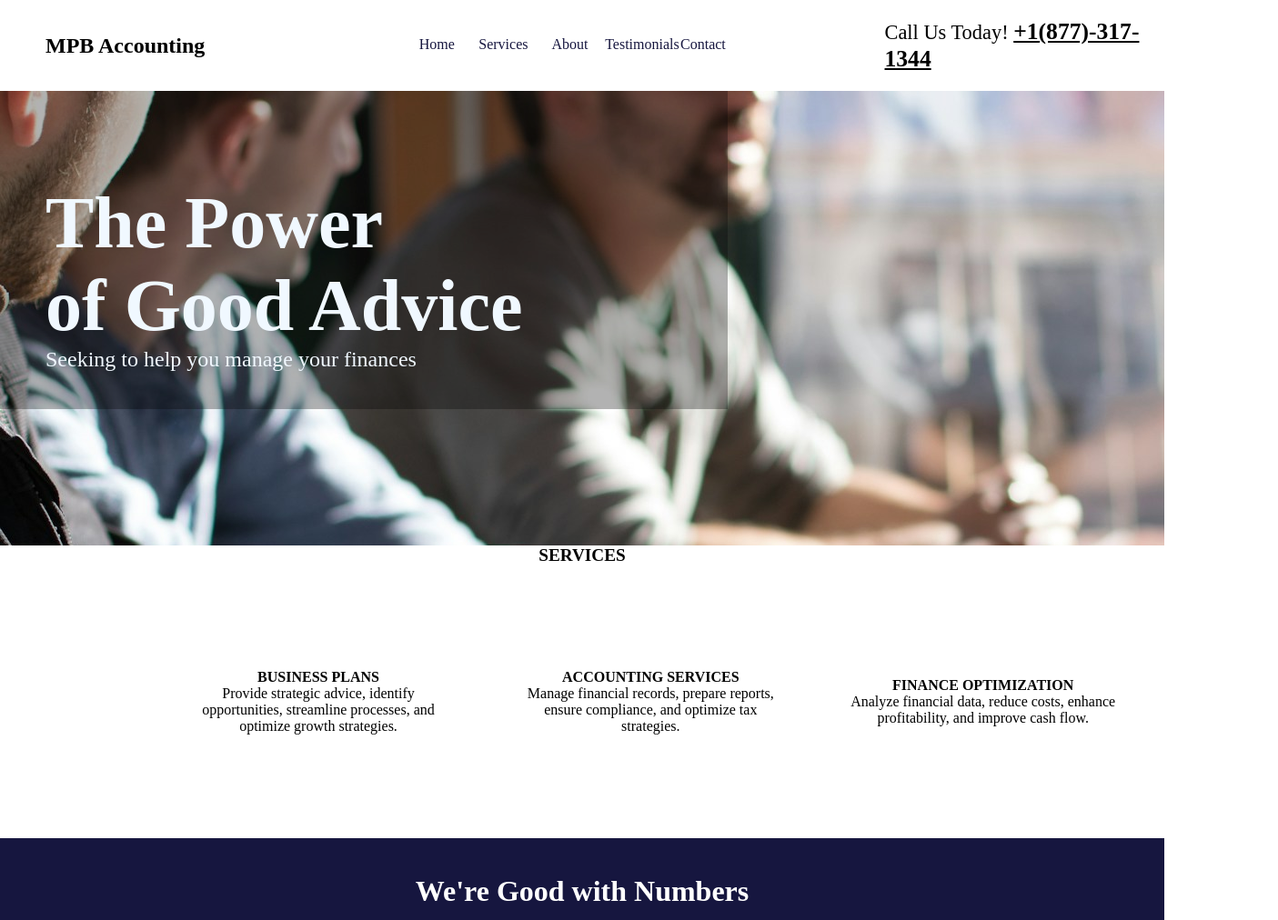
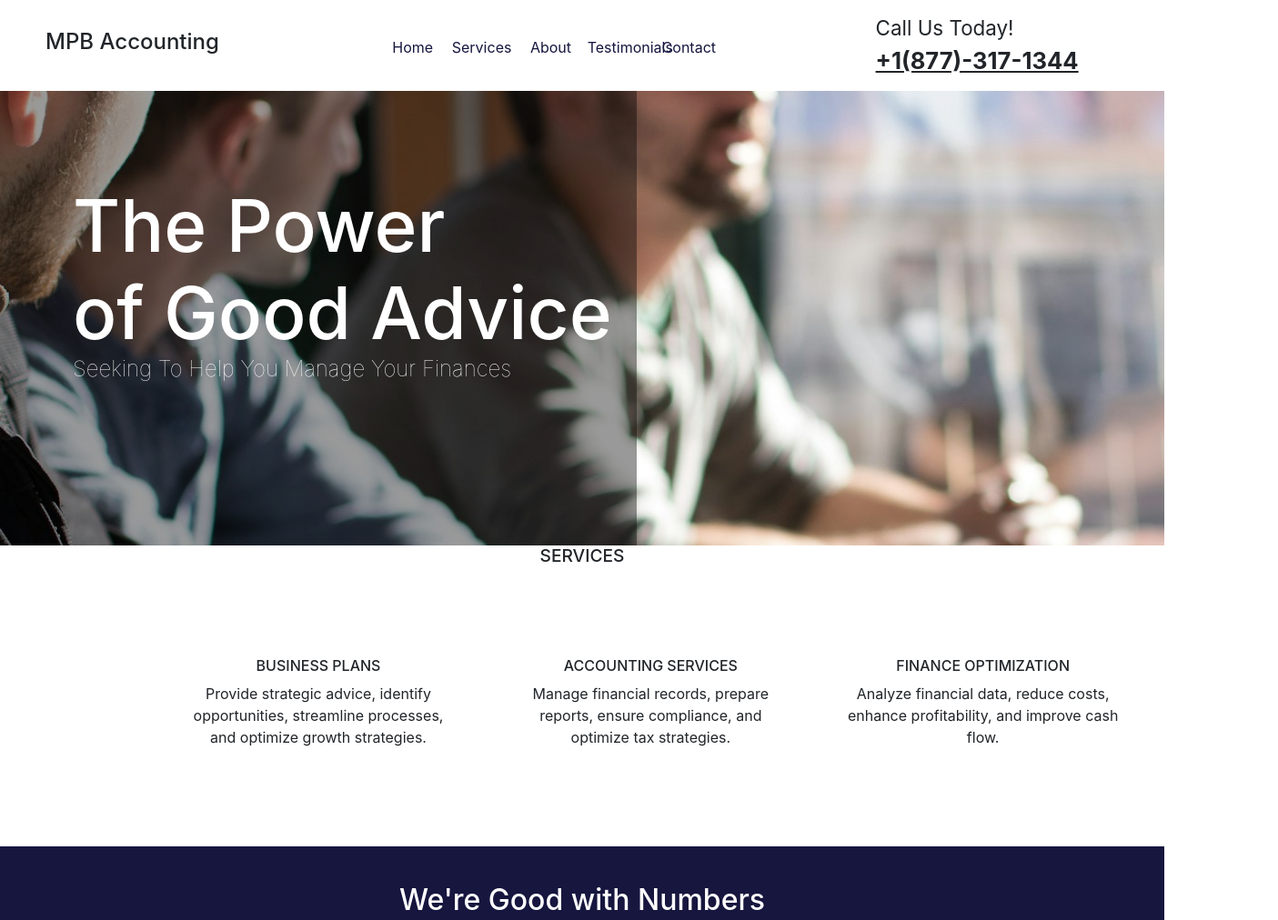
Before and after one commit to MyNerdChild/MPBAccounting_Website, a plain HTML site: page index.html in a window 1280 px wide. Shown: the top 1012 px of the page at 91% size, 1405 px wide, since content can reach past the window. Drawn offline with nearby package versions, Linux system fonts and the light colour scheme.

Commit message:
Add files via upload

```diff
--- a/index.html
+++ b/index.html
@@ -3,6 +3,11 @@
 <head>
     <meta charset="UTF-8">
     <meta name="viewport" content="width=device-width, initial-scale=1.0">
+
+    <!--- Bootstrap -->
+    <link rel="stylesheet" href="https://cdn.jsdelivr.net/npm/bootstrap@4.0.0/dist/css/bootstrap.min.css" integrity="sha384-Gn5384xqQ1aoWXA+058RXPxPg6fy4IWvTNh0E263XmFcJlSAwiGgFAW/dAiS6JXm" crossorigin="anonymous">
+    <meta name="viewport" content="width=device-width, initial-scale=1, shrink-to-fit=true">
+
     <link rel="stylesheet" href="style.css">
 
     <title>MPB Accounting</title>
@@ -25,7 +30,7 @@
         <div class="main">
             <div class="mainText">
                 <h1>The Power <br> of Good Advice</h1>
-                <h5>Seeking to help you manage your finances</h5>
+                <h5>Seeking To Help You Manage Your Finances</h5>
             </div>
         </div>
     </section>
@@ -197,7 +202,13 @@
 
     </section>
 
+    <!-- My javascript -->
     <script src="script.js"></script>
+
+    <!-- Bootstrap Javascript -->
+    <script src="https://code.jquery.com/jquery-3.2.1.slim.min.js" integrity="sha384-KJ3o2DKtIkvYIK3UENzmM7KCkRr/rE9/Qpg6aAZGJwFDMVNA/GpGFF93hXpG5KkN" crossorigin="anonymous"></script>
+    <script src="https://cdn.jsdelivr.net/npm/popper.js@1.12.9/dist/umd/popper.min.js" integrity="sha384-ApNbgh9B+Y1QKtv3Rn7W3mgPxhU9K/ScQsAP7hUibX39j7fakFPskvXusvfa0b4Q" crossorigin="anonymous"></script>
+    <script src="https://cdn.jsdelivr.net/npm/bootstrap@4.0.0/dist/js/bootstrap.min.js" integrity="sha384-JZR6Spejh4U02d8jOt6vLEHfe/JQGiRRSQQxSfFWpi1MquVdAyjUar5+76PVCmYl" crossorigin="anonymous"></script>
 </body>
 
 <footer class="footer">
--- a/style.css
+++ b/style.css
@@ -37,6 +37,7 @@ nav{
         li{
             display: inline-block;         /* Make items inline */
             width: 10%;
+
         }
 
         a{
@@ -90,19 +91,20 @@ nav{
 
     /* Home Text */
     .mainText{
-        width: 800px;
-        height: 350px;
-        color: aliceblue;
-        background-color: rgba(0,0,0,0.3);
+        width: 700px;
+        height: 500px;
+        color: white;
+        background-color: rgba(0,0,0,0.4);
+        font-weight: bold;
         h1{
             font-size: 5rem;
             padding-top: 100px;
-            margin-left: 50px;
+            margin-left: 80px;
             margin-bottom: 0;
         }
 
         h5{
-            margin-left: 50px;
+            margin-left: 80px;
             font-size: 1.5rem ;
             padding-top: 0;
             font-weight: 100;
```
